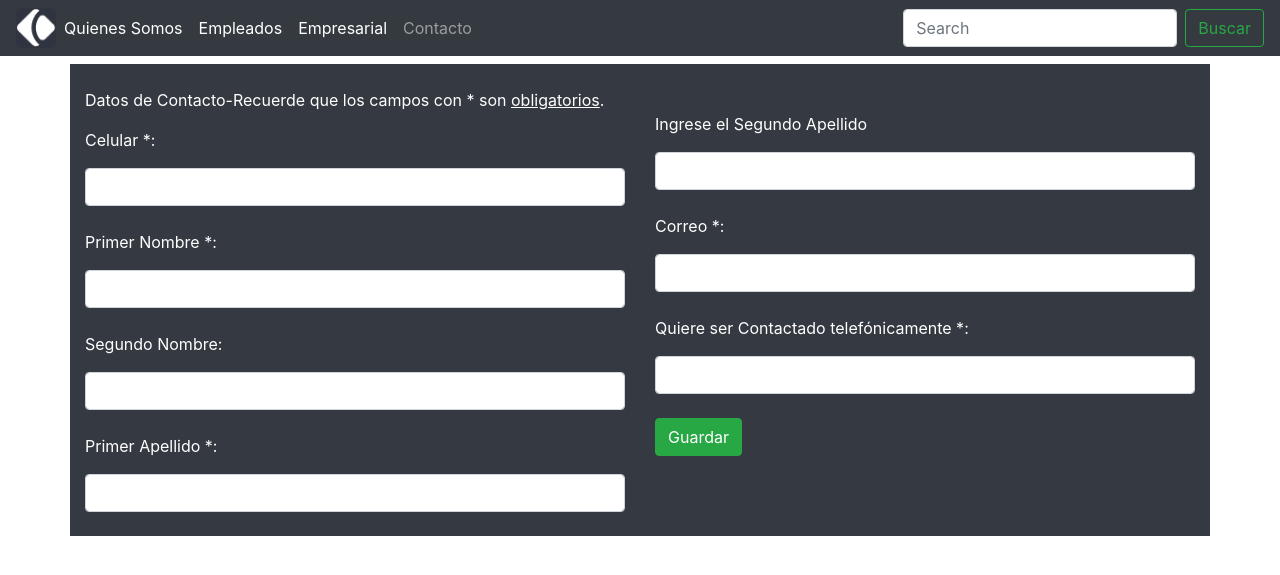
After one commit to profanecoder/Syspro, a PHP site: page /paginas/contacto.php in a window 1280 px wide. The commit adds this page. Shown: the top 575 px of the page. Run offline with PHP 8.4, Linux system fonts and the light colour scheme.

Commit message:
Se organizó el formulario Contacto y se cerró las bases de datos.
Se ubicaron los cerrar DB

```diff
--- /dev/null
+++ b/paginas/contacto.php
@@ -0,0 +1,146 @@
+<!doctype html>
+<html lang="es">
+<head>
+
+    <meta charset="utf-8">
+    <meta name="viewport" content="width=device-width, initial-scale=1, shrink-to-fit=no">
+
+    <title>Syspro - Software Empresarial</title>
+    <link href="../imagenes/icono.ico" rel="shortcut icon" >
+
+<!--Jquery-->
+  <script src="../bootstrap/js/jquery-3.4.1.min.js"></script>
+<!--Bootstrap (Trae Popper)-->
+  <link rel="stylesheet" href="../bootstrap/css/bootstrap.css">
+  <script src="../bootstrap/js/bootstrap.bundle.js"></script>
+<!--Datatables-->
+  <link rel="stylesheet" type="text/css" href="../datatables/datatables.css"/>
+  <script type="text/javascript" src="../datatables/datatables.js"></script>
+<!--Locales-->
+  <link rel="stylesheet" href="../css/estilo.css">
+  <script type="text/javascript" src="../js/main.js"></script>
+
+</head>
+
+<body>
+  <nav class="navbar navbar-expand-md navbar-dark fixed-top bg-dark">
+  <a title="Syspro Software" href="../index.html"><img src="../imagenes/menu.png" width="40" height="40"></a>
+
+  <!--Menú responsivo al reducir tamaño-->
+  <button class="navbar-toggler" type="button" data-toggle="collapse" data-target="#navbarsExampleDefault" aria-controls="navbarsExampleDefault" aria-expanded="false" aria-label="Toggle navigation">
+  <span class="navbar-toggler-icon"></span>
+  </button>
+  <div class="collapse navbar-collapse" id="navbarsExampleDefault">
+
+         <ul class="navbar-nav mr-auto">
+
+           <li class="nav-item active">
+           <a class="nav-link" href="../paginas/quienessomos.html">Quienes Somos <span class="sr-only"></span></a>
+           </li>
+
+           <li class="nav-item active">
+           <a class="nav-link" href="../paginas/empleado.php">Empleados <span class="sr-only"></span></a>
+           </li>
+
+           <li class="nav-item active">
+           <a class="nav-link" href="../paginas/login.php">Empresarial <span class="sr-only"></span></a>
+           </li>
+
+           <li class="nav-item">
+           <a class="nav-link" href="../paginas/contacto.php">Contacto</a>
+           </li>
+         </ul>
+
+     <!--Formulario Busqueda-->
+    <form class="form-inline my-2 my-lg-0">
+    <input class="form-control mr-sm-2" type="text" placeholder="Search" aria-label="Search">
+    <button class="btn btn-outline-success my-2 my-sm-0" type="submit">Buscar</button>
+    </form>
+  </div>
+</nav>
+
+      <div class="container ingreso">
+              <form class="formulario modificaciones"method="POST" action="contacto.php" >
+                  <div class="row">
+                    <div class="col">
+                      <br>
+                      <p class="text">Datos de Contacto-Recuerde que los campos con * son <u>obligatorios</u>.</p>
+                      <div class="form-group" label for="cedula">Celular *:</label> </div>
+                      <input type="text" name="celular" class="form-control">
+                      <br>
+                      <div class="form-group" label for="cedula">Primer Nombre *:</label> </div>
+                      <input type="text" name="nombre1" class="form-control">
+                      <br>
+                      <div class="form-group" label for="cedula">Segundo Nombre:</label> </div>
+                      <input type="text" name="nombre2" class="form-control">
+                      <br>
+                      <div class="form-group" label for="cedula">Primer Apellido *:</label> </div>
+                      <input type="text" name="apellido1" class="form-control">
+                      <br>
+                    </div>
+                    <div class="col">
+                       <br>
+                       <br>
+                      <div class="form-group" label for="cedula">Ingrese el Segundo Apellido</label> </div>
+                      <input type="text" name="apellido2" class="form-control">
+                      <br>
+                      <div class="form-group" label for="cedula">Correo *:</label> </div>
+                      <input type="text" name="correo" class="form-control">
+                      <br>
+                      <div class="form-group" label for="cedula">Quiere ser Contactado telefónicamente *:</label> </div>
+                      <input type="text" name="contacto" class="form-control">
+                      <br>
+                      <input type="submit" value="Guardar" class="btn btn-success" name="btn_guardar">
+                    </div>
+
+                    <div class="w-100"></div>
+
+                  </div>
+            </div>
+
+<?php
+require_once 'conexion/conexion.php';
+
+if(isset($_POST['btn_guardar']))
+{
+  $celular =$_POST["celular"];     /*pide los datos por POST*/
+  $nombre1 =$_POST["nombre1"];
+  $nombre2 =$_POST["nombre2"];
+  $apellido1 =$_POST["apellido1"];
+  $apellido2 =$_POST["apellido2"];
+  $correo =$_POST["correo"];
+  $contacto =$_POST["contacto"];
+
+if($celular=="" || $nombre1 =="" || $apellido1 =="" || $correo =="" ||$contacto =="") /*si está vacio*/
+    {
+      echo "<div class='container'>
+            <center>
+            <br>
+            <div class='alert alert-danger' role='alert'>
+            <strong>Error!</strong> Los Campos con * son Obligatorios.
+            </div>
+            </center>";
+    }
+
+else
+{
+
+$db = new db_conexion();
+      mysqli_query($db->conectar(),"INSERT INTO contacto
+                                    (celular,nombrecont1,nombrecont2,apellidocont1,apellidocont2,correo,contacto)
+                                    VALUES
+                                    ('$celular','$nombre1','$nombre2','$apellido1','$apellido2','$correo','$contacto')");
+$db->db_cerrar();
+echo "<div class='container formulario'>
+            <center>
+            <div class='alert alert-success' role='alert'>
+            <strong>Completado!</strong> Ingreso Con exito.
+            </div>
+            </center>";
+}
+}
+?>
+
+</body>
+
+</html>
--- a/paginas/empleado.php
+++ b/paginas/empleado.php
@@ -47,7 +47,7 @@
            </li>
 
            <li class="nav-item">
-           <a class="nav-link" href="../paginas/contacto.html">Contacto</a>
+           <a class="nav-link" href="../paginas/contacto.php">Contacto</a>
            </li>
          </ul>
   </div>
@@ -148,6 +148,7 @@ else{
             </center>
             </div>';
             }
+  $db->db_cerrar();
 };
 
 ?>
--- a/paginas/empresarial.html
+++ b/paginas/empresarial.html
@@ -47,7 +47,7 @@
            </li>
 
            <li class="nav-item">
-           <a class="nav-link" href="../paginas/contacto.html">Contacto</a>
+           <a class="nav-link" href="../paginas/contacto.php">Contacto</a>
            </li>
          </ul>
 
--- a/paginas/quienessomos.html
+++ b/paginas/quienessomos.html
@@ -47,7 +47,7 @@
            </li>
 
            <li class="nav-item">
-           <a class="nav-link" href="../paginas/contacto.html">Contacto</a>
+           <a class="nav-link" href="../paginas/contacto.php">Contacto</a>
            </li>
          </ul>
 
```
Also changed, not shown: index.html (+11 -11 lines), paginas/contacto.html (deleted, +0 -95 lines), paginas/modificacionesempleados.php (+7 -2 lines).
